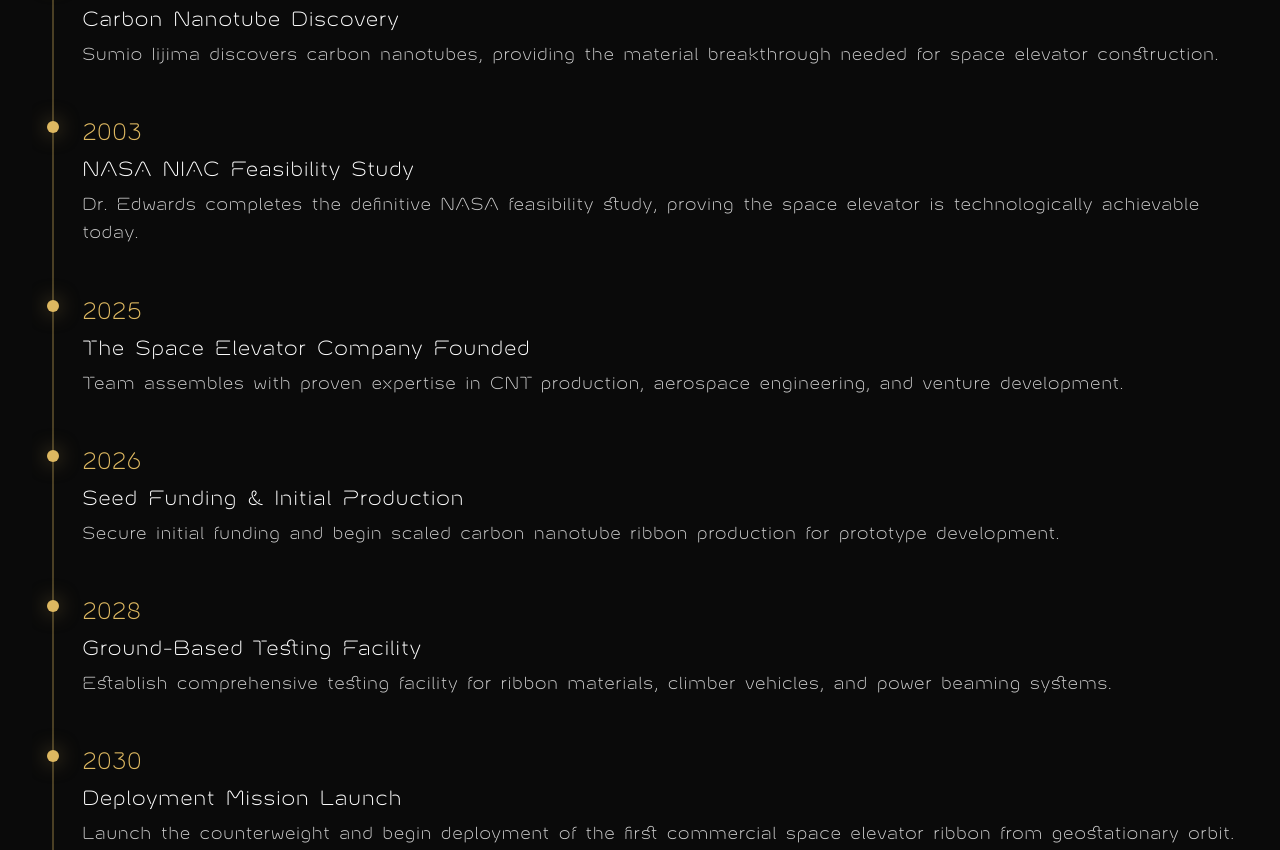
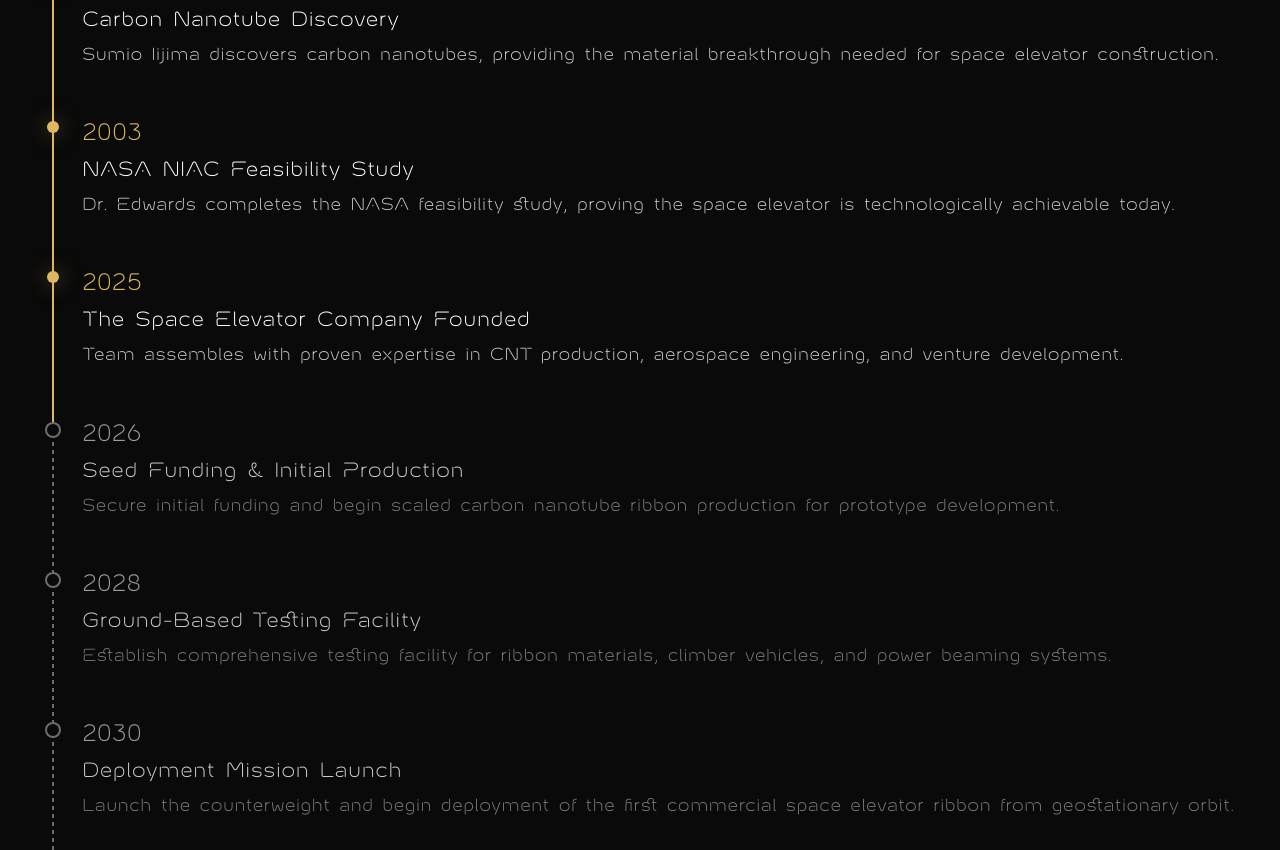
Before and after one commit to wamoyo/spaceelevator.com, a plain HTML site: page about.html in a window 1280 px wide. Shown: the part 3374-4224 px from the top of the page. Drawn offline with Linux system fonts and the light colour scheme.

Commit message:
save again

```diff
--- a/about.html
+++ b/about.html
@@ -202,7 +202,7 @@
                             <div class="timeline-date">2003</div>
                             <div class="timeline-content">
                                 <h4>NASA NIAC Feasibility Study</h4>
-                                <p>Dr. Edwards completes the definitive NASA feasibility study, proving the space elevator is technologically achievable today.</p>
+                                <p>Dr. Edwards completes the NASA feasibility study, proving the space elevator is technologically achievable today.</p>
                             </div>
                         </div>
                         <div class="timeline-item completed">
--- a/pages.css
+++ b/pages.css
@@ -321,19 +321,13 @@
 }
 
 /* Timeline */
+.timeline-section {
+    margin-bottom: 5rem;
+}
+
 .timeline {
     position: relative;
     padding-left: 50px;
-}
-
-.timeline:before {
-    content: '';
-    position: absolute;
-    left: 20px;
-    top: 0;
-    bottom: 0;
-    width: 2px;
-    background: rgba(222, 184, 97, 0.3);
 }
 
 .timeline-item {
@@ -341,16 +335,71 @@
     margin-bottom: 3rem;
 }
 
+/* Line segment for each item (except last) */
+.timeline-item:not(:last-child):after {
+    content: '';
+    position: absolute;
+    left: -30px;
+    top: 17px;
+    width: 2px;
+    height: calc(100% + 3rem);
+    background: #deb861;
+}
+
+/* Dotted line for future items */
+.timeline-item.future:not(:last-child):after {
+    background-image: linear-gradient(rgba(255, 255, 255, 0.4) 50%, transparent 50%);
+    background-size: 2px 8px;
+    background-repeat: repeat-y;
+    background-color: transparent;
+}
+
+/* Circle for each item */
 .timeline-item:before {
     content: '';
     position: absolute;
-    left: -35px;
+    left: -37px;
     top: 5px;
     width: 12px;
     height: 12px;
     background: #deb861;
     border-radius: 50%;
     box-shadow: 0 0 20px rgba(222, 184, 97, 0.5);
+    z-index: 2;
+}
+
+/* Completed circles - move slightly right */
+.timeline-item.completed:before {
+    left: -35px;
+}
+
+/* Hollow circle for future items */
+.timeline-item.future:before {
+    background: #0a0a0a;
+    border: 2px solid rgba(255, 255, 255, 0.4);
+    box-shadow: none;
+}
+
+.timeline-item.completed .timeline-date {
+    color: #deb861;
+    font-weight: 400;
+}
+
+.timeline-item.future .timeline-date {
+    color: rgba(255, 255, 255, 0.6);
+    font-weight: 300;
+}
+
+.timeline-item.completed .timeline-content h4 {
+    color: #fff;
+}
+
+.timeline-item.future .timeline-content h4 {
+    color: rgba(255, 255, 255, 0.8);
+}
+
+.timeline-item.future .timeline-content p {
+    color: rgba(255, 255, 255, 0.6);
 }
 
 .timeline-date {
@@ -604,12 +653,21 @@
         padding-left: 30px;
     }
 
-    .timeline:before {
-        left: 10px;
+    .timeline-item:after {
+        left: -20px;
+        height: calc(100% + 2rem);
     }
 
     .timeline-item:before {
+        left: -27px;
+    }
+
+    .timeline-item.completed:before {
         left: -25px;
+    }
+
+    .timeline-item.future:before {
+        left: -29px;
     }
 
     .founder-quote {
```
